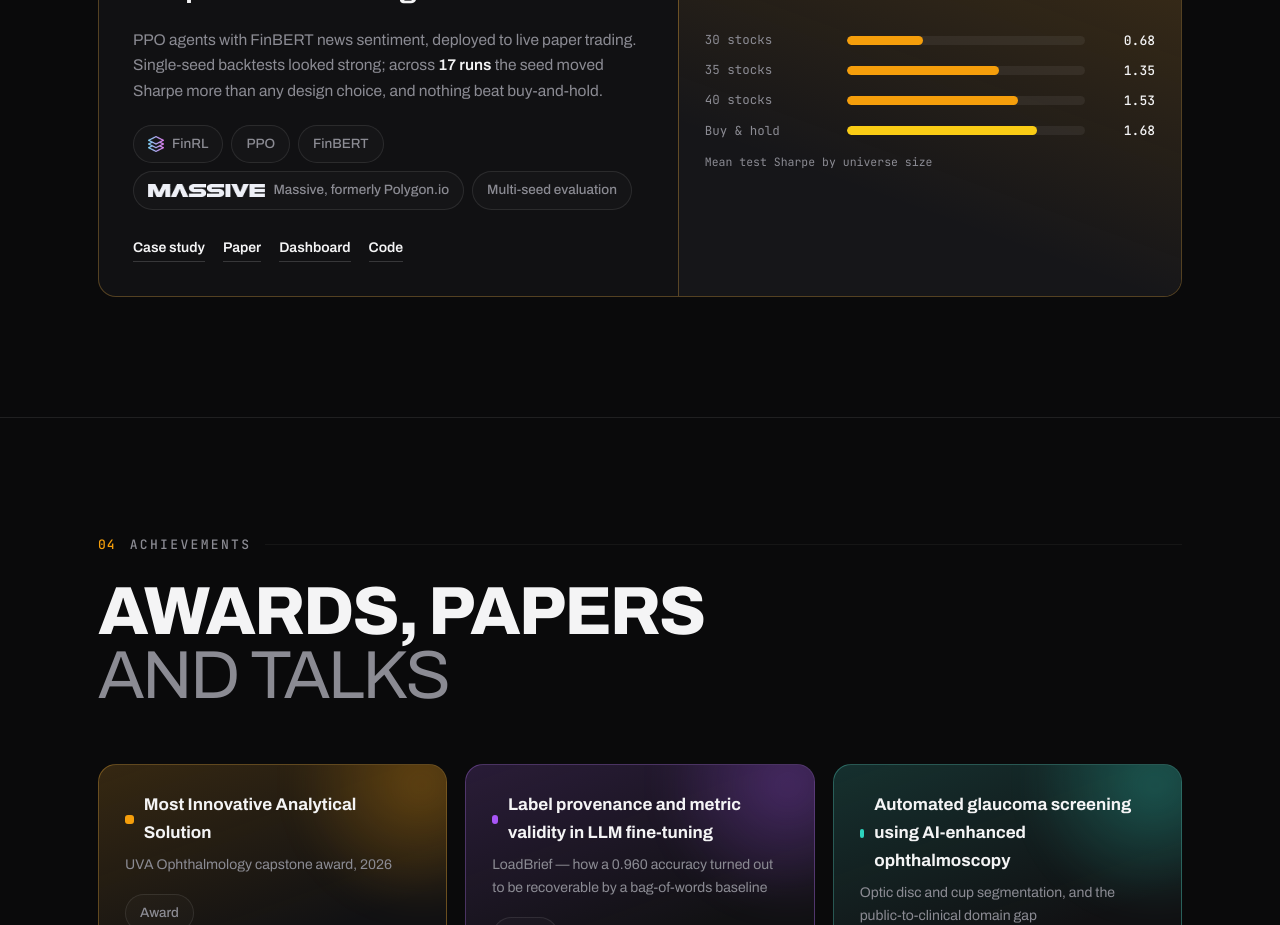
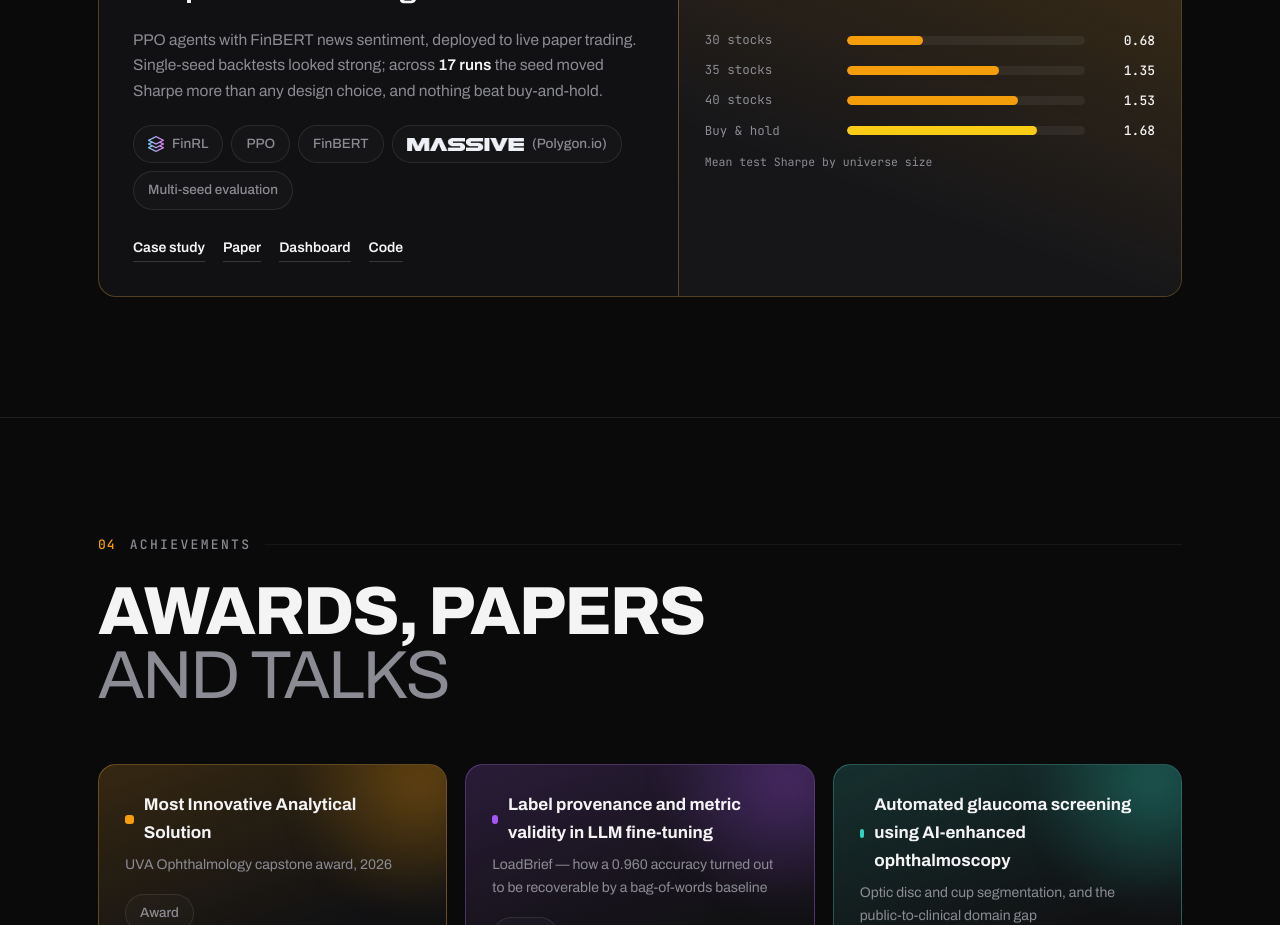
Before and after one commit to tyhobbs/portfolio, a Next.js app: page / in a window 1280 px wide. Shown: the part 4580-5505 px from the top of the page. Built offline with nearby package versions, Linux system fonts and the light colour scheme.

Commit message:
Update Chip component to use skill.label if available

```diff
--- a/components/Chip.tsx
+++ b/components/Chip.tsx
@@ -11,7 +11,7 @@ export function Chip({ skill }: { skill: Skill }) {
       )}
       {skill.img && <img src={skill.img} alt="" />}
       {skill.wordmark && <img className="wordmark" src={skill.wordmark} alt={skill.name} />}
-      {skill.name}
+      {skill.label ?? skill.name}
     </span>
   );
 }
```
